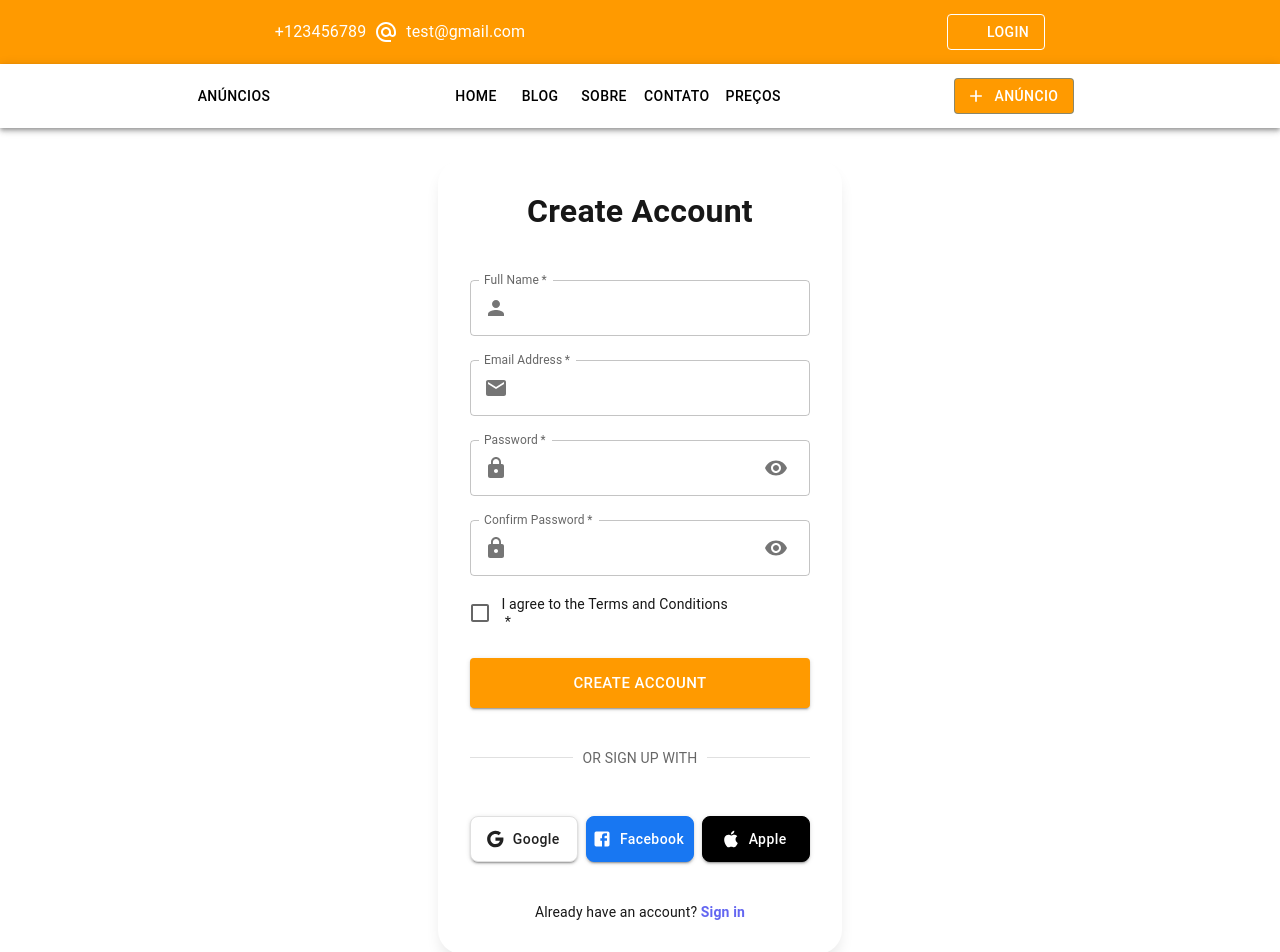
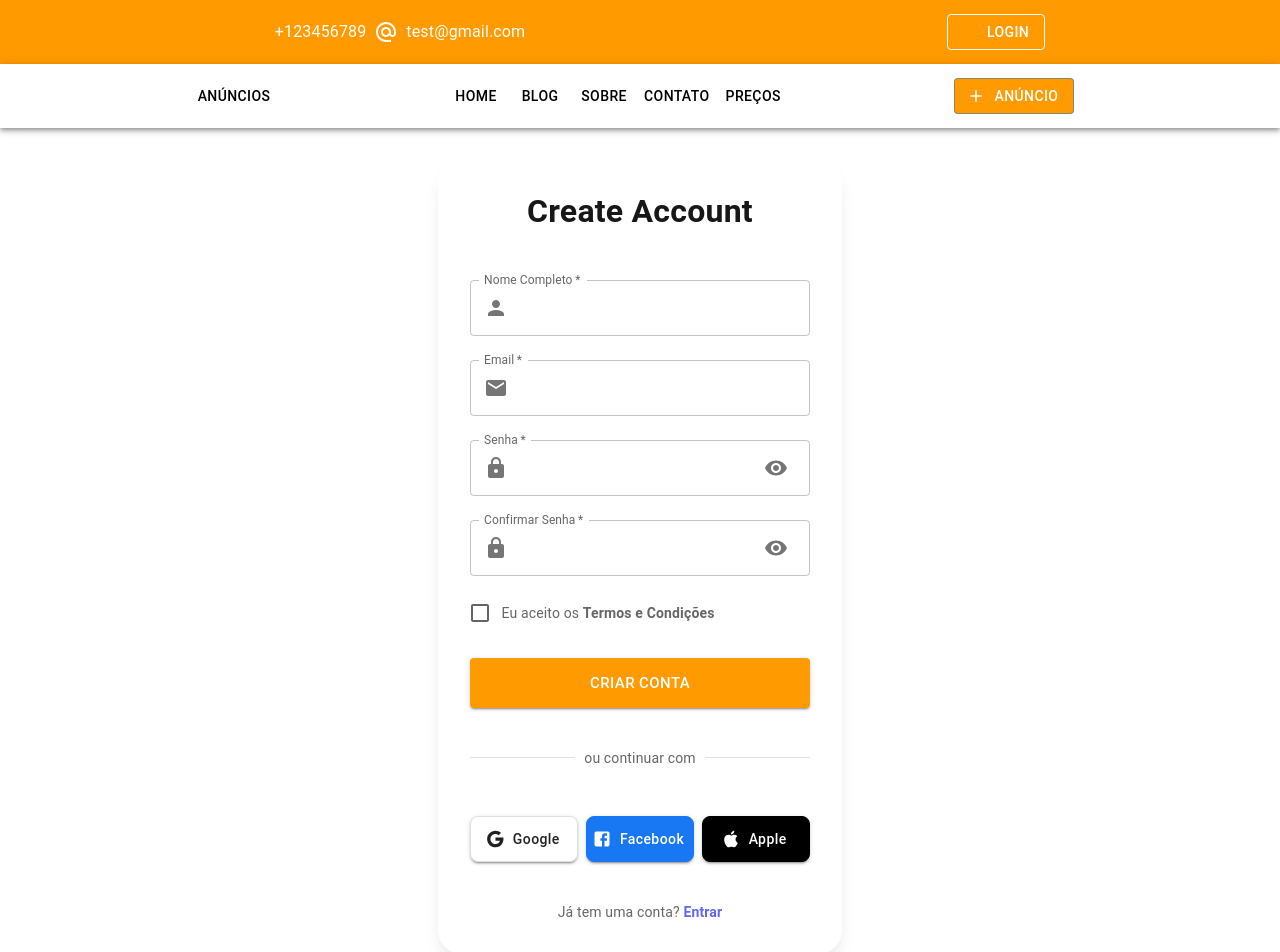
Before and after one commit to do5-5anto5/Chatinco, a Next.js app: page /register in a window 1280 px wide. Shown: the top 952 px of the page. Built offline with nearby package versions, Linux system fonts and the light colour scheme; some icons are missing.

Commit message:
refactor: translate labels to portuguese language && update JSDoc

```diff
--- a/app/register/page.tsx
+++ b/app/register/page.tsx
@@ -39,16 +39,14 @@ import {
 } from "@mui/icons-material";
 
 /**
- * The RegisterPage component renders a registration form with fields for name, email, password, confirm password, and terms acceptance.
- * The form also includes a submit button that is disabled while the form is being submitted.
- * The component also renders a divider line with the text "OR SIGN UP WITH" and three social media sign up buttons below the form.
- * The component also renders an AuthFooter component with a link to the login page.
- * The component uses the MUI library for its styling and components.
- * The component uses the useRouter hook from next/navigation to navigate to the login page when the login button is clicked.
- * The component uses the useState hook to store the form data, whether the form is being submitted, and any error messages that occur during form submission.
- * The component uses the handleChange function to update the form data when a field is changed.
- * The component uses the handleSubmit function to handle form submission.
- * The component uses the motion library from framer to animate the form and its components.
+ * RegisterPage component.
+ * This component renders a register page with a form to input name, email, password, confirm password, and accept terms.
+ * It also renders a submit button to submit the form.
+ * If the form is invalid, it displays an error message.
+ * If the form is submitting, it displays a loading message.
+ * If the form is submitted successfully, it navigates to the home page.
+ * The component also renders a section for social media login buttons (Google, Facebook, Apple).
+ * It also renders a footer with a link to the login page.
  */
 const RegisterPage = () => {
   const router = useRouter();
@@ -86,14 +84,14 @@ const RegisterPage = () => {
     console.log("form data: ", formData);
 
     if (formData.password !== formData.confirmPassword) {
-      setError("Password do not match");
+      setError("Senhas não conferem");
 
       setIsSubmitting(false);
       return;
     }
 
     if (!formData.acceptTerms) {
-      setError("You must acccept terms and conditions to continue");
+      setError("Você precisa aceitar os termos e condições para continuar");
 
       setIsSubmitting(false);
       return;
@@ -135,7 +133,7 @@ const RegisterPage = () => {
                 >
                   <TextField
                     fullWidth
-                    label="Full Name"
+                    label="Nome Completo"
                     variant="outlined"
                     margin="normal"
                     name="name"
@@ -160,7 +158,7 @@ const RegisterPage = () => {
                 >
                   <TextField
                     fullWidth
-                    label="Email Address"
+                    label="Email"
                     variant="outlined"
                     margin="normal"
                     name="email"
@@ -186,7 +184,7 @@ const RegisterPage = () => {
                 >
                   <TextField
                     fullWidth
-                    label="Password"
+                    label="Senha"
                     variant="outlined"
                     margin="normal"
                     name="password"
@@ -202,7 +200,9 @@ const RegisterPage = () => {
                       ),
                       endAdornment: (
                         <InputAdornment position="end">
-                          <IconButton onClick={() => {}}>
+                          <IconButton
+                            onClick={() => setShowPassword(!showPassword)}
+                          >
                             {showPassword ? <VisibilityOff /> : <Visibility />}
                           </IconButton>
                         </InputAdornment>
@@ -219,7 +219,7 @@ const RegisterPage = () => {
                 >
                   <TextField
                     fullWidth
-                    label="Confirm Password"
+                    label="Confirmar Senha"
                     variant="outlined"
                     margin="normal"
                     name="confirmPassword"
@@ -235,7 +235,11 @@ const RegisterPage = () => {
                       ),
                       endAdornment: (
                         <InputAdornment position="end">
-                          <IconButton onClick={() => {}}>
+                          <IconButton
+                            onClick={() =>
+                              setShowConfirmPassword(!showConfirmPassword)
+                            }
+                          >
                             {showConfirmPassword ? (
                               <VisibilityOff />
                             ) : (
@@ -256,23 +260,28 @@ const RegisterPage = () => {
                 >
                   <FormControlLabel
                     control={
+                      <Box>
                         <Checkbox
                           checked={formData.acceptTerms}
                           onChange={handleChange}
                           name="acceptTerms"
-                        color="primary"
                           required
                         />
+                      </Box>
                     }
                     label={
-                      <Typography variant="body2">
-                        I agree to the{" "}
-                        <Link href="/terms" color="primary">
-                          Terms and Conditions
+                      <Typography variant="body2" color="textSecondary">
+                        Eu aceito os{" "}
+                        <b>
+                          <Link href="/terms">
+                            Termos e Condições
                           </Link>
+                        </b>
                       </Typography>
                     }
-                    sx={{ mt: 1 }}
+                    sx={{
+                      mt: 1,
+                    }}
                   />
                 </motion.div>
 
@@ -311,7 +320,7 @@ const RegisterPage = () => {
                       },
                     }}
                   >
-                    {isSubmitting ? "Creating Account..." : "Create Account"}
+                    {isSubmitting ? "Criando Conta..." : "Criar Conta"}
                   </Button>
                 </motion.div>
               </form>
@@ -323,7 +332,7 @@ const RegisterPage = () => {
               >
                 <Divider sx={{ my: 3 }}>
                   <Typography variant="body2" color="textSecondary">
-                    OR SIGN UP WITH
+                    ou continuar com
                   </Typography>
                 </Divider>
 
@@ -362,10 +371,10 @@ const RegisterPage = () => {
                 transition={{ delay: 1.3 }}
               >
                 <AuthFooter>
-                  <Typography variant="body2">
-                    Already have an account?{" "}
+                  <Typography variant="body2" color="textSecondary">
+                    Já tem uma conta?{" "}
                     <Link href="/login" color="primary">
-                      Sign in
+                      Entrar
                     </Link>
                   </Typography>
                 </AuthFooter>
```
Lines whose indentation alone changed are shown as unchanged.
